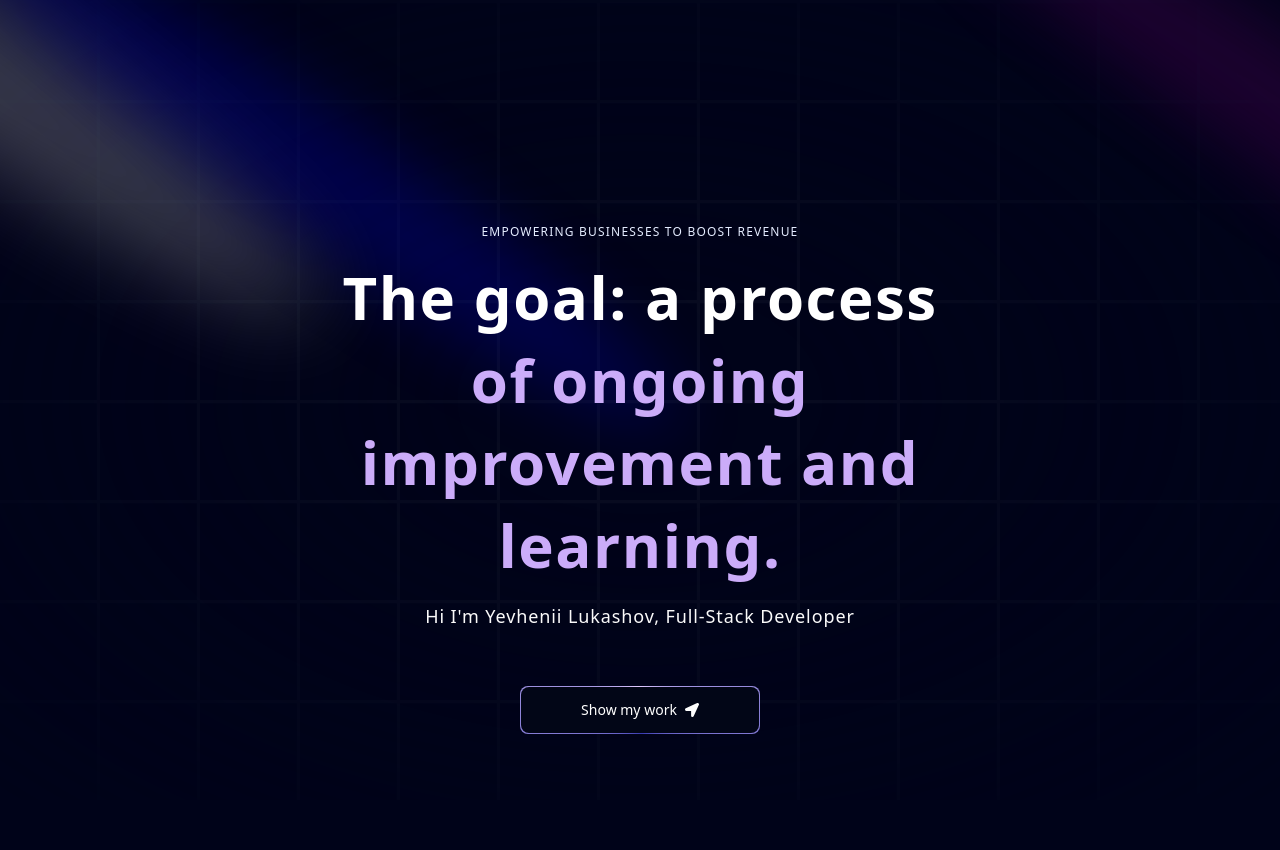
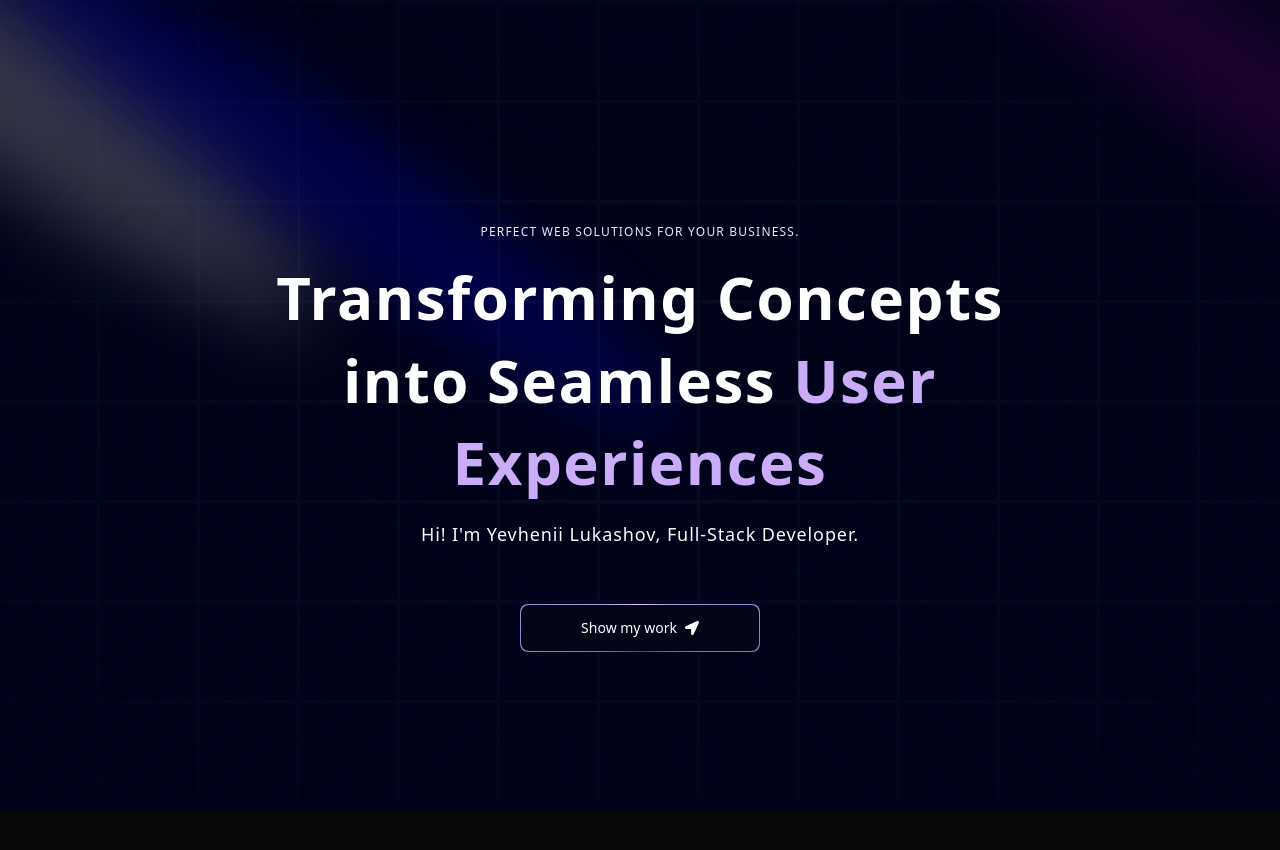
Before and after one commit to EuJinnLucaShow/lucashowcode, a Next.js app: page / in a window 1280 px wide. Shown: the top 850 px of the page. After the commit the page ends 812 px from the top, so only its background shows below. Built offline with nearby package versions, Linux system fonts and the light colour scheme.

Commit message:
Changed slogan
Changed slogan

```diff
--- a/components/Hero.tsx
+++ b/components/Hero.tsx
@@ -17,20 +17,22 @@ const Hero = () => {
         />
         <Spotlight className="top-28 left-80 h-[80vh] w-[50vw]" fill="blue" />
       </div>
+
       <div className="h-screen w-full dark:bg-black-100 bg-white  dark:bg-grid-white/[0.03] bg-grid-black/[0.2] flex items-center justify-center absolute top-0 left-0">
         <div className="absolute pointer-events-none inset-0 flex items-center justify-center dark:bg-black-100 bg-white [mask-image:radial-gradient(ellipse_at_center,transparent_20%,black)]" />
       </div>
+
       <div className="flex justify-center relative my-20 z-10">
-        <div className="max-w-[89vw] md:max-w-2xl lg:max-w-[60vm] flex flex-col items-center justify-center">
+        <div className="max-w-[89vw] md:max-w-2xl lg:max-w-[60vw] flex flex-col items-center justify-center">
           <h2 className="uppercase tracking-widest text-xs text-center text-blue-100 max-w-80">
-            Empowering Businesses to Boost Revenue
+            Perfect web solutions for your business.
           </h2>
           <TextGenerateEffect
             className="text-center text-[40px] md:text-5xl lg:text-6xl"
-            words="The goal: a process of ongoing improvement and learning."
+            words="Transforming Concepts into Seamless User Experiences"
           />
           <p className="text-center md:tracking-wider mb-4 text-sm md:text-lg lg:text-2px">
-            Hi I&apos;m Yevhenii Lukashov, Full-Stack Developer
+            Hi! I&apos;m Yevhenii Lukashov, Full-Stack Developer.
           </p>
 
           <a href="#about">
--- a/components/ui/TextGenerateEffect.tsx
+++ b/components/ui/TextGenerateEffect.tsx
@@ -1,4 +1,5 @@
 "use client";
+
 import { useEffect } from "react";
 import { motion, stagger, useAnimate } from "framer-motion";
 import { cn } from "@/lib/utils";
```
